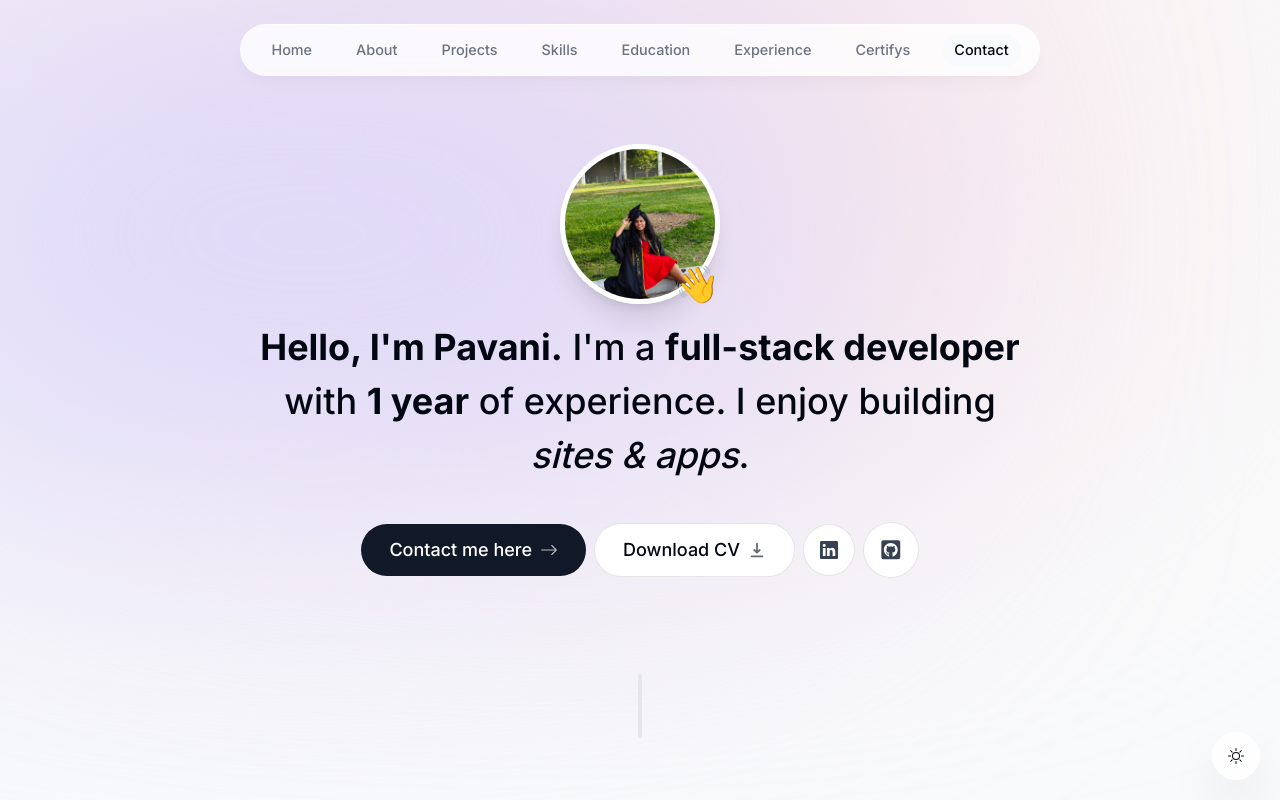
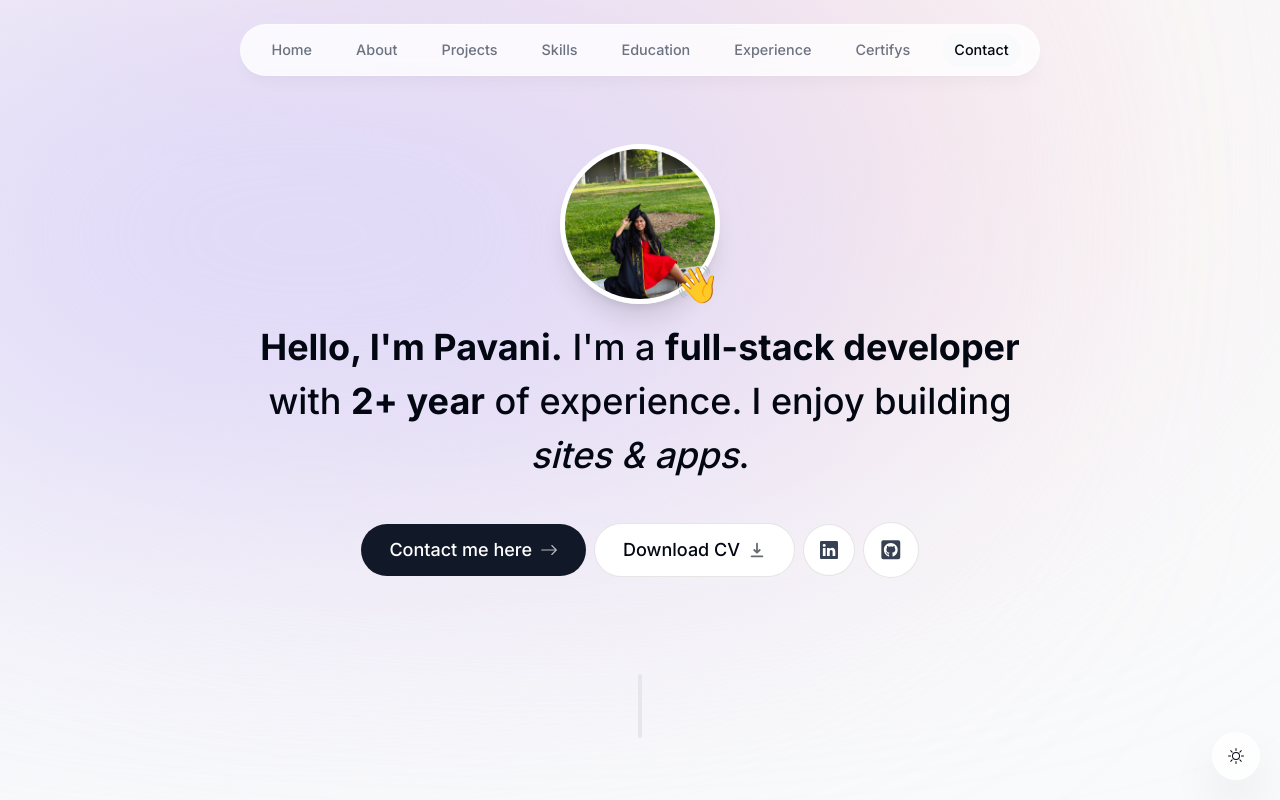
Before and after one commit to pavanichunduri/portfolio, a Next.js app: page / in a window 1280 px wide. Shown: the top 800 px of the page. Built offline with nearby package versions, Linux system fonts and the light colour scheme.

Commit message:
Update intro.tsx

```diff
--- a/components/intro.tsx
+++ b/components/intro.tsx
@@ -65,7 +65,7 @@
       >
         <span className="font-bold">Hello, I'm Pavani.</span> I'm a{" "}
         <span className="font-bold">full-stack developer</span> with{" "}
-        <span className="font-bold">1 year</span> of experience. I enjoy
+        <span className="font-bold">2+ year</span> of experience. I enjoy
         building <span className="italic">sites & apps</span>.
       </motion.h1>
 
```
